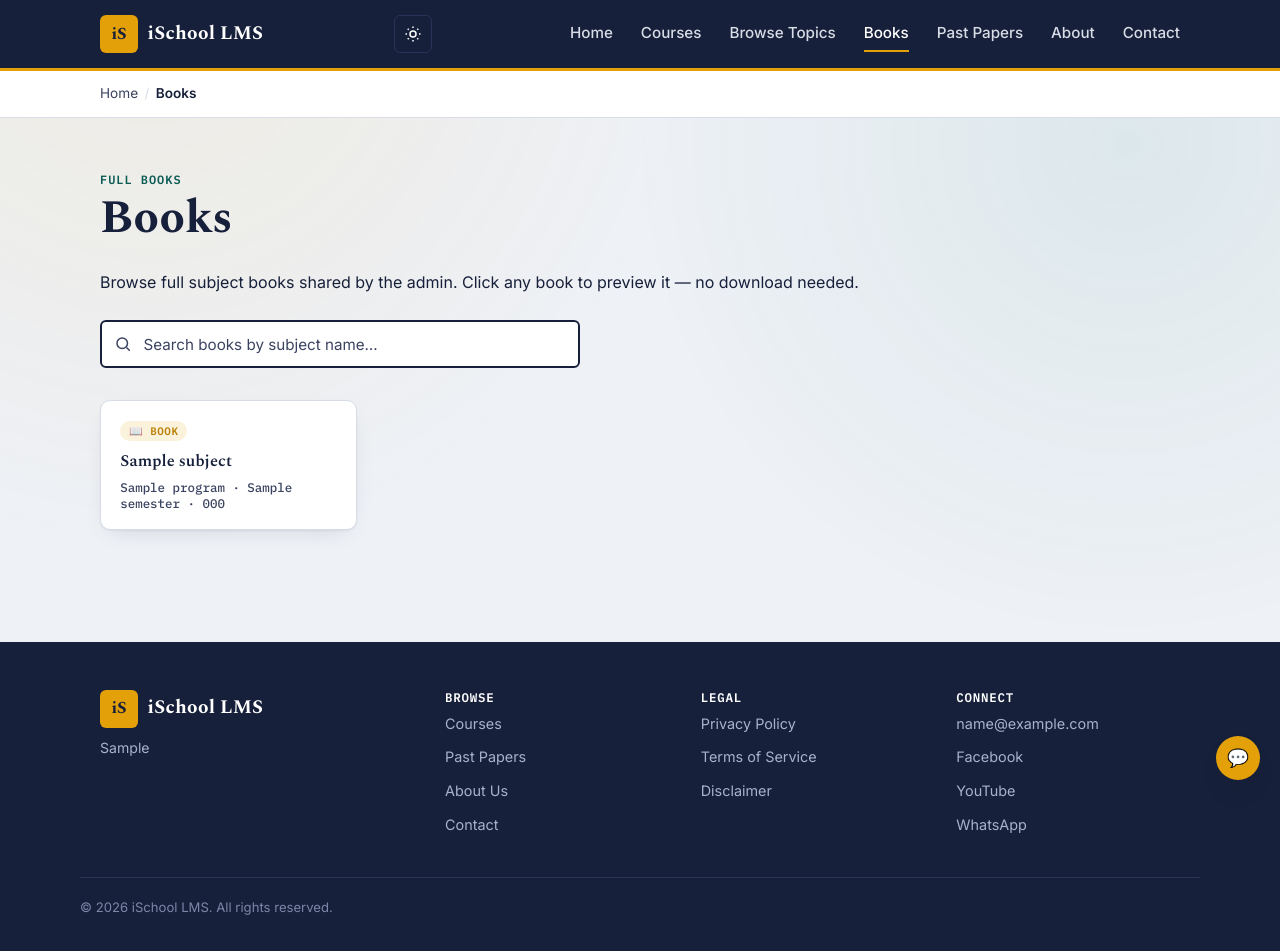
After one commit to AhmadBeim1122/CourseDex, a Django app: page /books/ in a window 1280 px wide. The commit adds this page. Run offline with Django 5.2, Linux system fonts and the light colour scheme; tables that the repository leaves empty hold one stand-in row (values such as "Sample post"); some libraries are stand-ins or nearby versions.

Commit message:
add book changes

```diff
--- a/apps/academics/models.py
+++ b/apps/academics/models.py
@@ -158,6 +158,10 @@ class Subject(TimeStampedModel):
     cover_image_drive_link = models.URLField(
         blank=True,
         help_text="Shareable Google Drive (or other) link to a cover image for this subject (optional — shown on the subject's page).",
+    )
+    book_drive_link = models.URLField(
+        blank=True,
+        help_text="Shareable Google Drive link to the full book/PDF/Doc for this subject (optional).",
     )
     order = models.PositiveIntegerField(default=0)
     is_published = models.BooleanField(default=True)
@@ -400,7 +404,7 @@ class SubTopicDocument(TimeStampedModel):
 
 
 # ---------------------------------------------------------------------------
-# Topic  (an item inside a subject's outline — 20-30 per subject typically)
+# API provider
 # ---------------------------------------------------------------------------
 
 
--- a/apps/academics/urls.py
+++ b/apps/academics/urls.py
@@ -57,4 +57,6 @@ urlpatterns = [
     ),
     path("topics/", views.topic_browse, name="topic_browse"),
     path("topics/partial/", views.topic_browse_partial, name="topic_browse_partial"),
+    path("books/", views.book_browse, name="book_browse"),
+    path("books/partial/", views.book_browse_partial, name="book_browse_partial"),
 ]
--- a/apps/academics/views.py
+++ b/apps/academics/views.py
@@ -352,3 +352,50 @@ def topic_browse_partial(request):
     page_obj = paginator.get_page(page_number)
     context = {"page_obj": page_obj, "query": q}
     return render(request, "partials/topic_grid_items.html", context)
+
+
+
+# ---------------------------------------------------------------------------
+# Books — searchable gallery of every Subject that has a full-book Drive link
+# ---------------------------------------------------------------------------
+def _collect_book_items(q):
+    subjects_qs = (
+        Subject.published.exclude(book_drive_link="")
+        .select_related("semester", "semester__program")
+    )
+    if q:
+        subjects_qs = subjects_qs.filter(name__icontains=q)
+
+    items = []
+    for s in subjects_qs:
+        program = s.semester.program
+        items.append({
+            "id": s.id,
+            "name": s.name,
+            "code": s.code,
+            "program": program.short_name,
+            "semester": s.semester.display_name,
+            "book_link": s.book_drive_link,
+            "sort_key": (program.short_name, s.semester.number, s.name),
+        })
+    items.sort(key=lambda x: x["sort_key"])
+    return items
+
+
+def book_browse(request):
+    q = request.GET.get("q", "").strip()
+    items = _collect_book_items(q)
+    paginator = Paginator(items, TOPIC_BROWSE_PAGE_SIZE)
+    page_obj = paginator.get_page(1)
+    context = {"page_obj": page_obj, "query": q, "page_title": "Books"}
+    return render(request, "academics/book_browse.html", context)
+
+
+def book_browse_partial(request):
+    q = request.GET.get("q", "").strip()
+    page_number = request.GET.get("page", 1)
+    items = _collect_book_items(q)
+    paginator = Paginator(items, TOPIC_BROWSE_PAGE_SIZE)
+    page_obj = paginator.get_page(page_number)
+    context = {"page_obj": page_obj, "query": q}
+    return render(request, "partials/book_grid_items.html", context)
--- a/static/css/style.css
+++ b/static/css/style.css
@@ -736,3 +736,25 @@ body.dark #keywordModal .modal-body::-webkit-scrollbar-thumb:hover {
 .chat-visitor-label { font-size: .78rem; color: var(--ink-soft); margin: 0 0 .7rem; }
 .chat-visitor-label strong { color: var(--text); }
 .chat-popup-header-sub { display: block; font-size: .7rem; font-weight: 400; color: #cbd2e6; margin-top: .1rem; }
+
+/* ---------- Drive document preview modal ---------- */
+/* ---------- Drive document preview modal ---------- */
+.modal-drive-preview { max-width: 800px; }
+#drivePreviewModal .modal-dialog { max-height: 90vh; }
+#drivePreviewModal .modal-content { max-height: 90vh; }
+#drivePreviewModal .modal-body { overflow-y: auto; }
+.drive-preview-frame-wrap {
+  position: relative;
+  width: 100%;
+  height: 75vh;
+  max-height: 720px;
+  background: var(--paper);
+  overflow-y: auto;
+}
+.drive-preview-frame-wrap iframe { position: absolute; inset: 0; width: 100%; height: 100%; border: 0; }
+@media (max-width: 640px) {
+  .drive-preview-frame-wrap { height: 65vh; }
+}
+
+/* ---------- Book cards (reuses .browse-topic-card, tweaks for button element) ---------- */
+.book-card { text-align: left; width: 100%; font-family: inherit; }
--- a/static/js/keyword_modal.js
+++ b/static/js/keyword_modal.js
@@ -41,3 +41,37 @@ document.addEventListener("click", function (e) {
       });
   });
 });
+
+document.addEventListener("DOMContentLoaded", function () {
+  var driveModalEl = document.getElementById("drivePreviewModal");
+  if (!driveModalEl || typeof bootstrap === "undefined") return;
+
+  var driveModal = new bootstrap.Modal(driveModalEl);
+  var titleEl = document.getElementById("drivePreviewModalLabel");
+  var iframeEl = document.getElementById("drivePreviewIframe");
+  var openLinkEl = document.getElementById("drivePreviewOpenLink");
+
+  function toPreviewUrl(url) {
+    var match = url.match(/\/file\/d\/([a-zA-Z0-9_-]+)/) || url.match(/[?&]id=([a-zA-Z0-9_-]+)/);
+    if (match) return "https://drive.google.com/file/d/" + match[1] + "/preview";
+    return url;
+  }
+
+  document.addEventListener("click", function (e) {
+    var trigger = e.target.closest("[data-drive-preview]");
+    if (!trigger) return;
+    e.preventDefault();
+
+    var link = trigger.getAttribute("data-drive-preview");
+    var title = trigger.getAttribute("data-drive-title") || "Preview";
+
+    titleEl.textContent = title;
+    iframeEl.src = toPreviewUrl(link);
+    openLinkEl.href = link;
+    driveModal.show();
+  });
+
+  driveModalEl.addEventListener("hidden.bs.modal", function () {
+    iframeEl.src = ""; // stop the embedded viewer when the modal closes
+  });
+});
--- /dev/null
+++ b/templates/academics/book_browse.html
@@ -0,0 +1,25 @@
+{% extends "base.html" %}
+{% block breadcrumbs %}
+<div class="breadcrumbs"><div class="wrap"><a href="{% url 'core:home' %}">Home</a><span class="sep">/</span><span class="current">Books</span></div></div>
+{% endblock %}
+{% block content %}
+<section class="section">
+  <div class="wrap">
+    <span class="eyebrow">Full Books</span>
+    <h1>Books</h1>
+    <p>Browse full subject books shared by the admin. Click any book to preview it — no download needed.</p>
+
+    <form method="get" class="hero-search" style="max-width:480px; margin:1.5rem 0 2rem;"
+          hx-get="{% url 'academics:book_browse_partial' %}" hx-target="#book-grid-container" hx-swap="innerHTML" hx-trigger="input changed delay:350ms from:input, submit">
+      <div class="search-box">
+        <svg width="18" height="18" viewBox="0 0 24 24" fill="none" stroke="currentColor" stroke-width="2"><circle cx="11" cy="11" r="7"/><path d="m21 21-4.3-4.3"/></svg>
+        <input type="search" name="q" value="{{ query }}" placeholder="Search books by subject name…">
+      </div>
+    </form>
+
+    <div id="book-grid-container" class="topic-browse-grid">
+      {% include "partials/book_grid_items.html" %}
+    </div>
+  </div>
+</section>
+{% endblock %}
--- a/templates/base.html
+++ b/templates/base.html
@@ -57,6 +57,7 @@
 
       <a href="{% url 'academics:program_list' %}" class="{% if mode == 'courses' or request.resolver_match.url_name in 'program_list,semester_list,subject_list,topic_list,topic_detail' %}is-active{% endif %}">Courses</a>
       <a href="{% url 'academics:topic_browse' %}" class="{% if request.resolver_match.url_name == 'topic_browse' %}is-active{% endif %}">Browse Topics</a>
+      <a href="{% url 'academics:book_browse' %}" class="{% if request.resolver_match.url_name == 'book_browse' %}is-active{% endif %}">Books</a>
       <a href="{% url 'academics:pastpaper_program_list' %}" class="{% if mode == 'pastpapers' %}is-active{% endif %}">Past Papers</a>
 
       <a href="{% url 'core:about' %}" class="{% if request.resolver_match.url_name == 'about' %}is-active{% endif %}">About</a>
@@ -155,6 +156,26 @@
   </div>
 </div>
 
+
+<div class="modal fade" id="drivePreviewModal" tabindex="-1" aria-labelledby="drivePreviewModalLabel" aria-hidden="true">
+  <div class="modal-dialog modal-dialog-scrollable modal-dialog-centered modal-drive-preview">
+    <div class="modal-content">
+      <div class="modal-header">
+        <h5 class="modal-title" id="drivePreviewModalLabel">Preview</h5>
+        <button type="button" class="modal-close-btn" data-bs-dismiss="modal" aria-label="Close">&times;</button>
+      </div>
+      <div class="modal-body" id="drivePreviewModalBody" style="padding:0;">
+        <div class="drive-preview-frame-wrap">
+          <iframe id="drivePreviewIframe" src="" loading="lazy" title="Document preview" allow="autoplay"></iframe>
+        </div>
+      </div>
+      <div class="modal-footer">
+        <a href="#" id="drivePreviewOpenLink" target="_blank" rel="noopener" class="btn btn-outline btn-sm">Open in Drive ↗</a>
+      </div>
+    </div>
+  </div>
+</div>
+
 <script src="https://cdn.jsdelivr.net/npm/bootstrap@5.3.3/dist/js/bootstrap.bundle.min.js" defer></script>
 <script src="{% static 'js/main.js' %}" defer></script>
 <script src="{% static 'js/keyword_modal.js' %}" defer></script>
--- /dev/null
+++ b/templates/partials/book_grid_items.html
@@ -0,0 +1,20 @@
+{% for item in page_obj %}
+<button type="button" class="browse-topic-card book-card" data-drive-preview="{{ item.book_link }}" data-drive-title="{{ item.name }} — Full Book">
+  <span class="browse-kind-tag">📖 Book</span>
+  <h3>{{ item.name }}</h3>
+  <p class="browse-path">{{ item.program }} · {{ item.semester }}{% if item.code %} · {{ item.code }}{% endif %}</p>
+</button>
+{% empty %}
+<div class="empty-state">
+  <h3>No books found</h3>
+  <p>Try a different search{% if query %} — no results for “{{ query }}”{% endif %}.</p>
+</div>
+{% endfor %}
+
+{% if page_obj.has_next %}
+<div class="scroll-sentinel"
+     hx-get="{% url 'academics:book_browse_partial' %}?page={{ page_obj.next_page_number }}&q={{ query|urlencode }}"
+     hx-trigger="revealed" hx-swap="outerHTML">
+  <span class="loading-dots">Loading more books…</span>
+</div>
+{% endif %}
```
Also changed, not shown: templates/academics/topic_list.html (+6 -1 lines), apps/academics/migrations/0009_subject_book_drive_link.py (added).
